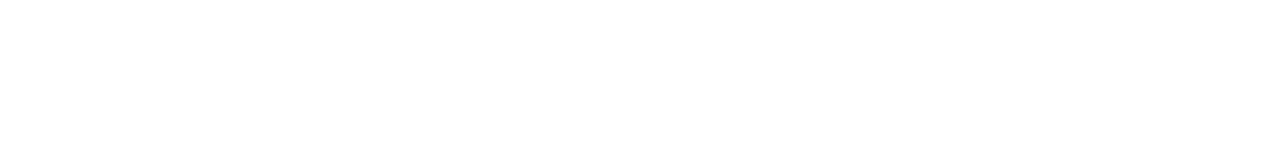
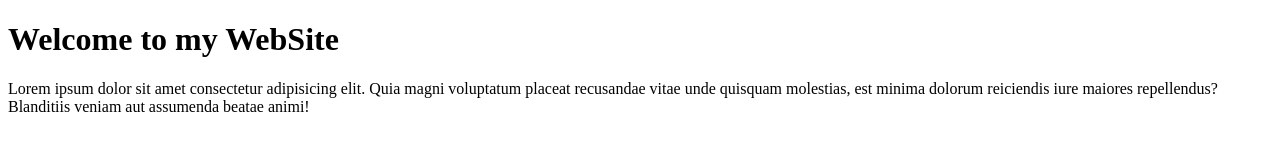
Before and after one commit to sirmurtazaaptechtr/Project9, a plain HTML site: page index.html in a window 1280 px wide. Drawn offline with Linux system fonts and the light colour scheme.

Commit message:
direct commit h1 tag in index.html

```diff
--- a/index.html
+++ b/index.html
@@ -8,6 +8,8 @@
     <link rel="stylesheet" href="style.css">
 </head>
 <body>
+    <h1>Welcome to my WebSite</h1>
+    <p>Lorem ipsum dolor sit amet consectetur adipisicing elit. Quia magni voluptatum placeat recusandae vitae unde quisquam molestias, est minima dolorum reiciendis iure maiores repellendus? Blanditiis veniam aut assumenda beatae animi!</p>
 
     <script src="main.js"></script>
 </body>
```
